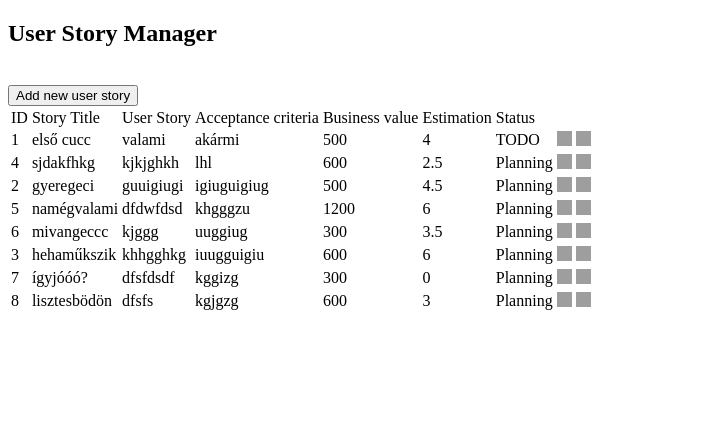
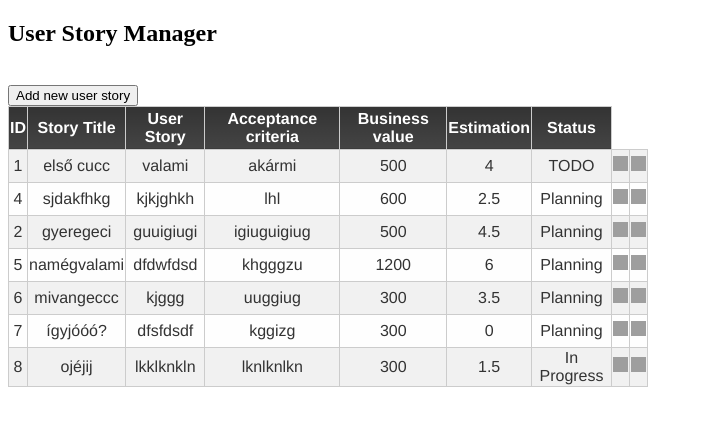
Before and after one commit to kristofilles/super-sprinter-3000-kristofilles, a Flask app: page / in a window 1280 px wide. Shown: the top 426 px of the page, without its empty margins (0-703 px from the left). Run offline with Flask 2, Linux system fonts and the light colour scheme; grey boxes are pictures that could not be loaded.

Commit message:
some css added

```diff
--- a/list.csv
+++ b/list.csv
@@ -3,6 +3,5 @@
 2,gyeregeci,guuigiugi,igiuguigiug,500,4.5,Planning
 5,namégvalami,dfdwfdsd,khgggzu,1200,6,Planning
 6,mivangeccc,kjggg,uuggiug,300,3.5,Planning
-3,hehaműkszik,khhgghkg,iuugguigiu,600,6,Planning
 7,ígyjóóó?,dfsfdsdf,kggizg,300,0,Planning
-8,lisztesbödön,dfsfs,kgjgzg,600,3,Planning
+8,ojéjij,lkklknkln,lknlknlkn,300,1.5,In Progress
--- /dev/null
+++ b/static/style.css
@@ -0,0 +1,25 @@
+table {
+     width: 640px;
+     border-collapse: collapse;
+     border-spacing: 0;
+     color: #333;
+     font-family: Helvetica, Arial, sans-serif;
+    }
+td, th {
+     border: 1px solid #CCC;
+     height: 30px;
+     transition: all 0.3s;
+    }
+th {
+	background: linear-gradient(#333 0%,#444 100%);
+	color: #FFF; font-weight: bold;
+	height: 40px;
+}
+
+td {
+    background: #FAFAFA;
+    text-align: center;
+}
+tr:nth-child(even) td { background: #F1F1F1; }
+tr:nth-child(odd) td { background: #FEFEFE; }
+tr:hover { background: #666; color:black; }
--- a/templates/form.html
+++ b/templates/form.html
@@ -2,6 +2,7 @@
 <html>
     <head>
         <meta charset="utf-8">
+        <link rel="stylesheet" href="static/style.css">
         {% if update is not none %}
         <title>Edit user story</title>
 
--- a/templates/list.html
+++ b/templates/list.html
@@ -3,19 +3,20 @@
 <head>
     <meta charset="utf-8">
     <title>Super Sprinter 3000</title>
+    <link rel="stylesheet" href="static/style.css">
 </head>
     <body>
         <h2>User Story Manager</h2><br>
         <a href="/story"><input type="button" value="Add new user story"></a>
         <table>
             <tr>
-                <td>ID</td>
-                <td>Story Title</td>
-                <td>User Story</td>
-                <td>Acceptance criteria</td>
-                <td>Business value</td>
-                <td>Estimation</td>
-                <td>Status</td>
+                <th>ID</th>
+                <th>Story Title</th>
+                <th>User Story</th>
+                <th>Acceptance criteria</th>
+                <th>Business value</th>
+                <th>Estimation</th>
+                <th>Status</th>
             </tr>
             {%for line in readlist%}
             <tr>
```
